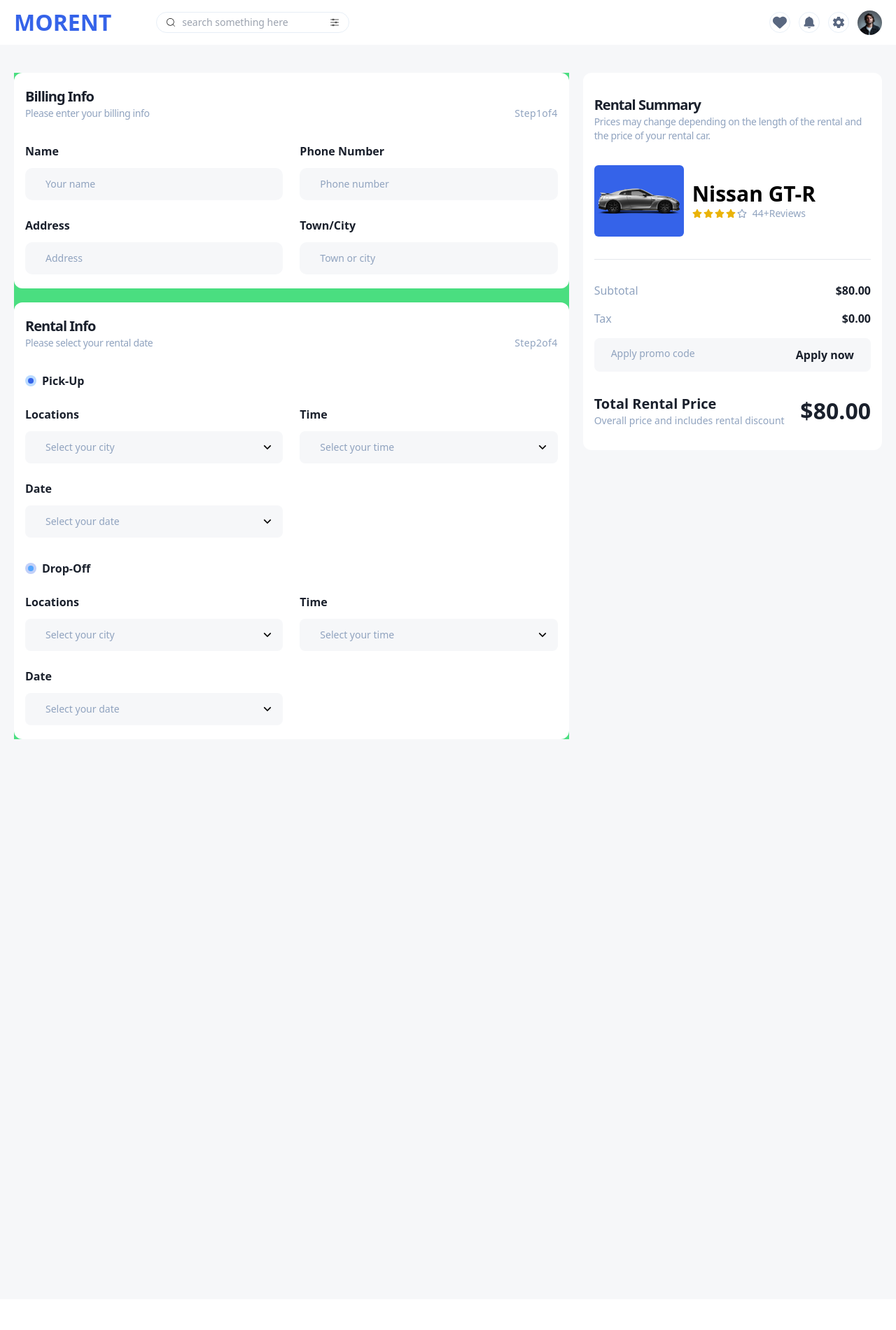
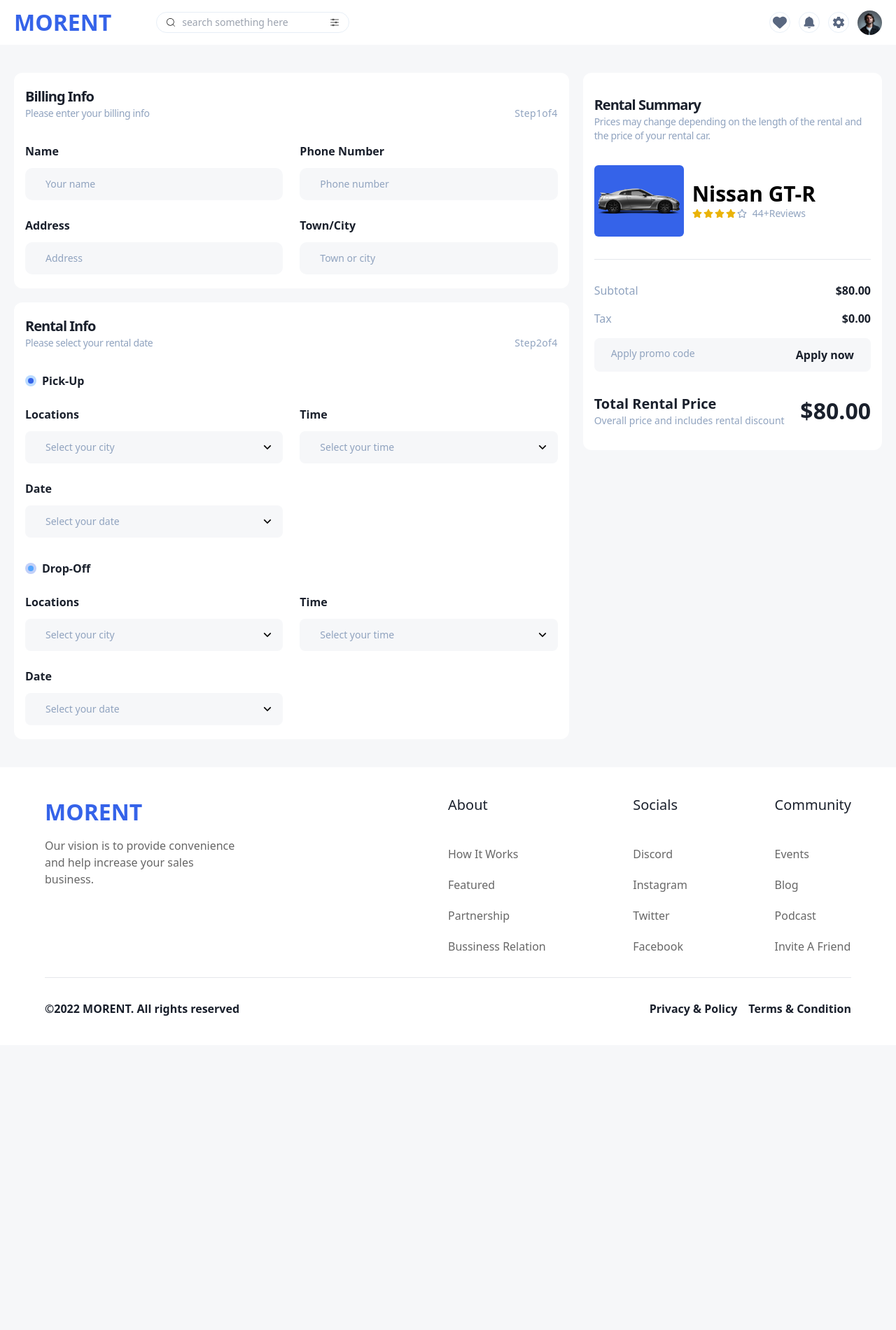
Before and after one commit to akbarfarooq2006/hackathone_2, a Next.js app: page /rent_now in a window 1280 px wide. Shown: the top 1900 px of the page at 70% size. After the commit the page ends 1493 px from the top, so only its background shows below. Built offline with nearby package versions, Linux system fonts and the light colour scheme.

Commit message:
add an other page & change color

```diff
--- a/app/rent_now/page.tsx
+++ b/app/rent_now/page.tsx
@@ -8,7 +8,6 @@ const page = () => {
 <div>
     <Header1/>
     <Rent_now/>
-    <div className='h-screen'></div>
 </div>
  </>
 )}
--- a/components/rent_final/Rent_now.tsx
+++ b/components/rent_final/Rent_now.tsx
@@ -9,12 +9,14 @@ import InputSelect from "../mini/InputSelect";
 const Rent_now = () => {
   return (
     <>
-      <div className="mt-10">
+      <div className="my-10">
         <div className="mx-5">
           {/* main grid which divides both side1 and side2 */}
           <div className="flex bd:flex-row flex-col gap-5 ">
+
+
             {/* side 1 */}
-            <div className=" bd:w-[65%] w-full bg-green-400 bd:order-1 order-2 flex flex-col gap-y-5">
+            <div className=" bd:w-[65%] w-full  bd:order-1 order-2 flex flex-col gap-y-5">
               {/*Inside side-1 4 div will be  */}
 
               {/* billing info */}
@@ -81,9 +83,6 @@ const Rent_now = () => {
                 </div>
 
               </div>
-
-
-              {/*  */}
             </div>
 
 
```
